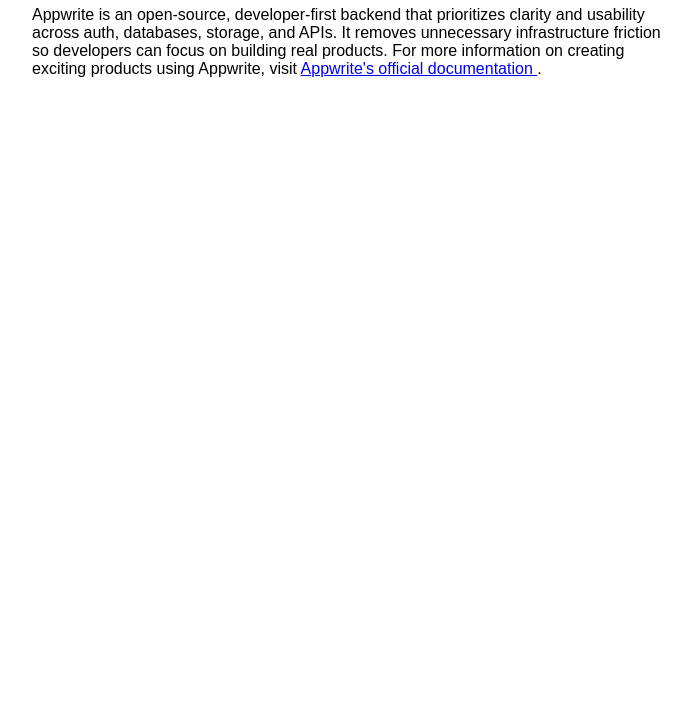
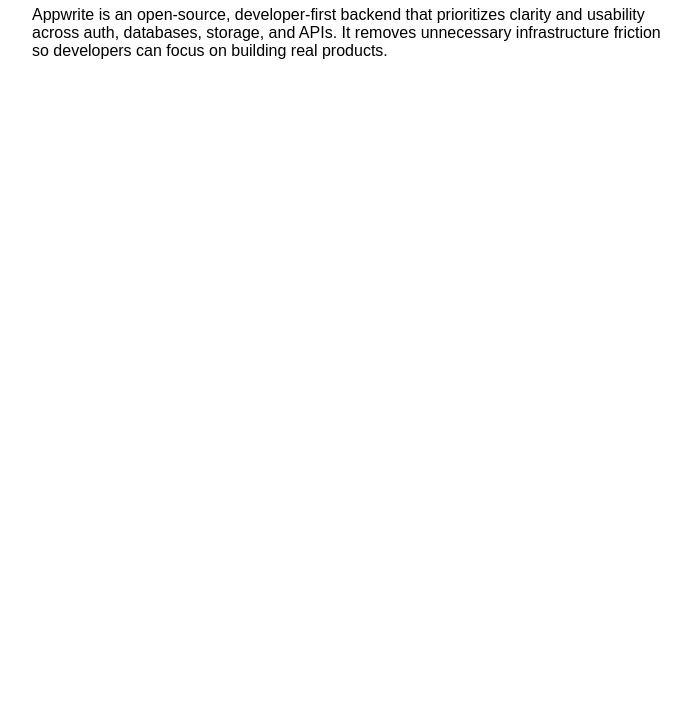
Before and after one commit to SmritiSatyan/why-appwrite, a plain HTML site: page index.html in a window 1280 px wide. Shown: the part 92-800 px from the top of the page, without its empty margins (288-979 px from the left). Drawn offline with Linux system fonts and the light colour scheme.

Commit message:
Update index.html

```diff
--- a/index.html
+++ b/index.html
@@ -13,9 +13,6 @@
         that prioritizes clarity and usability across auth, databases, storage,
         and APIs. It removes unnecessary infrastructure friction so developers
         can focus on building real products.
-
-        For more information on creating exciting products using Appwrite, visit <a href= "https://appwrite.io/"> Appwrite's official documentation </a>.
-
       </p>
     </main>
   </body>
```
